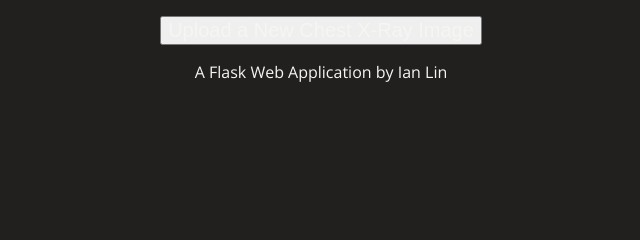
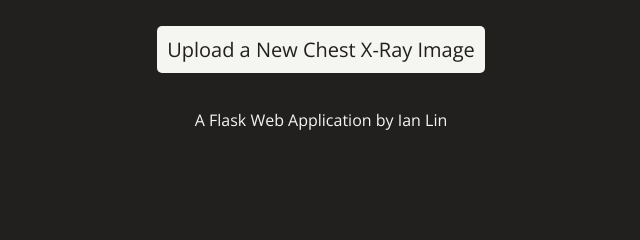
Before and after one commit to Lin-Ian/pneumonia-detection, a Flask app: template App/templates/prediction.html in a window 1280 px wide. Shown: the part 239-479 px from the top of the page, without its empty margins (319-959 px from the left). Run offline with Flask 3, Linux system fonts and the light colour scheme; the template is opened without the code that fills it, so the values that code supplies are empty.

Commit message:
Add CSS styling for buttons

```diff
--- a/App/static/css/template.css
+++ b/App/static/css/template.css
@@ -43,6 +43,7 @@ form input::file-selector-button {
 
     font-weight: bold;
     color: #221F1F;
+    border: none;
     border-radius: 5px;
 
     font-size: 24px;
@@ -77,12 +78,22 @@ figcaption .confidence {
     font-size: 24px;
 }
 
+button {
+    background: #F5F5F1;
+    font-family: 'Open Sans', 'Inter', sans-serif;
+    color: #221F1F;
+    padding: 10px;
+    margin-top: 10px;
+    margin-bottom: 20px;
+    border: none;
+    border-radius: 5px;
+}
+
 a, a:visited {
     font-size: 20px;
-    color: #F5F5F1;
+    color: #221F1F;
     text-decoration: none;
 }
-
 
 footer p {
     color: #F5F5F1;
```
